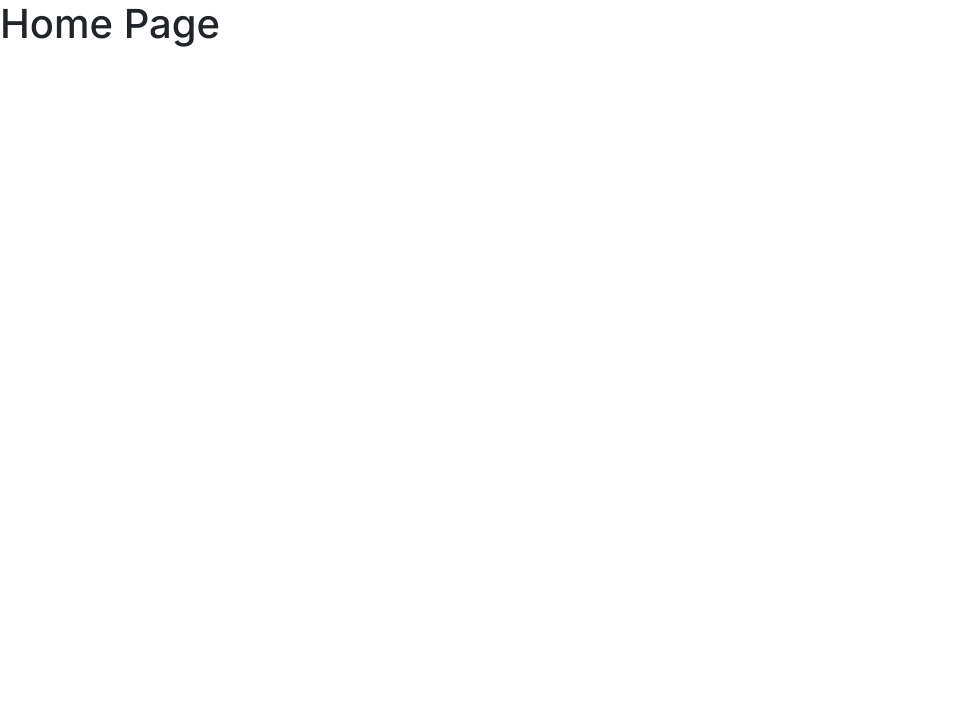
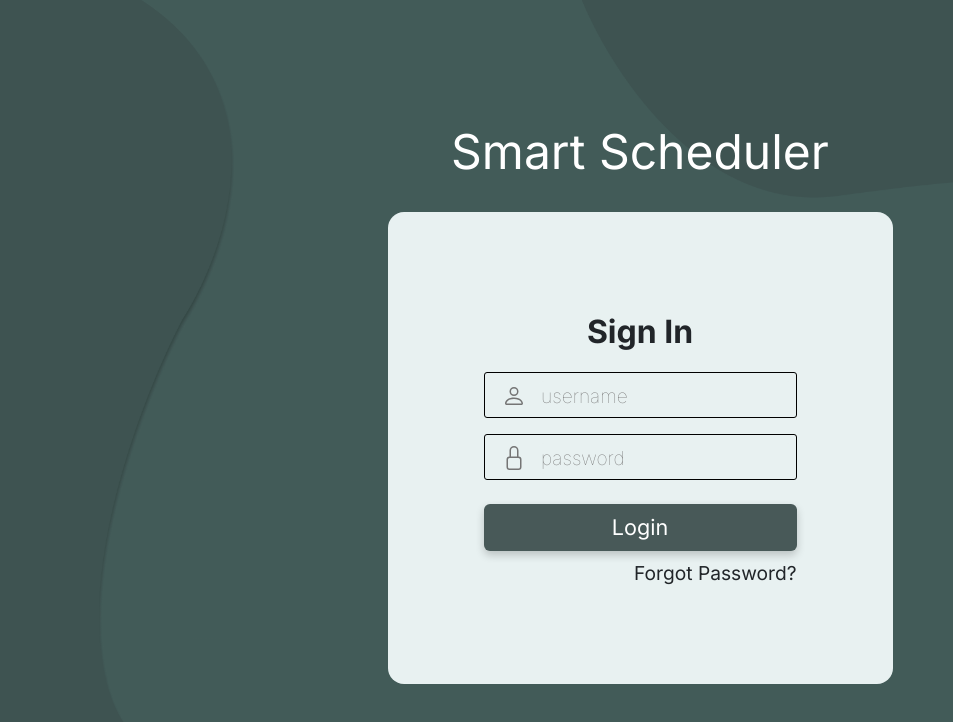
Before and after one commit to chrcha1/CSCI201_finalProject_COMBINED, a Next.js app: page / in a window 1280 px wide. Shown: the top 722 px of the page, without its empty margins (0-953 px from the left). Built offline with nearby package versions, Linux system fonts and the light colour scheme.

Commit message:
Set login page as homepage

```diff
--- a/src/app/page.tsx
+++ b/src/app/page.tsx
@@ -1,7 +1,133 @@
-export default function Home() {
+"use client";
+import React, { useState } from "react";
+import "./css/login.css";
+
+export default function Login() {
+  const [username, setUsername] = useState("");
+  const [password, setPassword] = useState("");
+  const [errorMessage, setErrorMessage] = useState("");
+
+  const handleLogin = async (event: any) => {
+    event.preventDefault();
+    setErrorMessage("");
+
+    // Sending a POST request to the login servlet
+    try {
+      const response = await fetch("/LoginServlet", {
+        method: "POST",
+        headers: {
+          "Content-Type": "application/json",
+        },
+        body: `username=${encodeURIComponent(
+          username
+        )}&password=${encodeURIComponent(password)}`,
+      });
+
+      const data = await response.json();
+
+      if (data.error) {
+        setErrorMessage(data.error);
+      } else if (data.success) {
+        window.location.href = data.redirect;
+      }
+    } catch (error) {
+      setErrorMessage("Failed to connect to the server.");
+      console.log(error);
+    }
+  };
+
   return (
-    <div>
-      <h1>Home Page</h1>
-    </div>
+    <main>
+      <div className="container-fluid main-container">
+        <div className="row d-flex justify-content-center align-items-center main-container">
+          <div className="col-12 login-position">
+            <div className="text-white text-center login-headline pb-4">
+              Smart Scheduler
+            </div>
+            <div className="container py-5 px-5 login-startup-shadow login-container">
+              <div className={"w-100"}>
+                <div className="row text-center">
+                  <div className="col-12 text-center sign-in pt-5">Sign In</div>
+                </div>
+                <form
+                  className="container px-md-5 w-md-75"
+                  onSubmit={handleLogin}
+                >
+                  <div className="row text-center pt-3">
+                    <div className="col-12 text-center">
+                      <div className="input-wrapper">
+                        <div className={"col-2"}>
+                          <svg
+                            xmlns="http://www.w3.org/2000/svg"
+                            width="1.5rem"
+                            height="1.5rem"
+                            fill="rgb(117, 117, 117)"
+                            className="bi bi-person"
+                            viewBox="0 0 16 16"
+                          >
+                            <path d="M8 8a3 3 0 1 0 0-6 3 3 0 0 0 0 6Zm2-3a2 2 0 1 1-4 0 2 2 0 0 1 4 0Zm4 8c0 1-1 1-1 1H3s-1 0-1-1 1-4 6-4 6 3 6 4Zm-1-.004c-.001-.246-.154-.986-.832-1.664C11.516 10.68 10.289 10 8 10c-2.29 0-3.516.68-4.168 1.332-.678.678-.83 1.418-.832 1.664h10Z" />
+                          </svg>
+                        </div>
+                        <div className={"col-10"}>
+                          <input
+                            type="text"
+                            name="username"
+                            placeholder="username"
+                            className="sign-in-field w-100"
+                            value={username}
+                            onChange={(e) => setUsername(e.target.value)}
+                          />
+                        </div>
+                      </div>
+                    </div>
+                  </div>
+                  <div className="row text-center pt-3">
+                    <div className="col-12 text-center">
+                      <div className="input-wrapper">
+                        <div className={"col-2"}>
+                          <svg
+                            xmlns="http://www.w3.org/2000/svg"
+                            width="1.5rem"
+                            height="1.5rem"
+                            fill="rgb(117, 117, 117)"
+                            className="bi bi-lock"
+                            viewBox="0 0 16 16"
+                          >
+                            <path d="M8 1a2 2 0 0 1 2 2v4H6V3a2 2 0 0 1 2-2zm3 6V3a3 3 0 0 0-6 0v4a2 2 0 0 0-2 2v5a2 2 0 0 0 2 2h6a2 2 0 0 0 2-2V9a2 2 0 0 0-2-2zM5 8h6a1 1 0 0 1 1 1v5a1 1 0 0 1-1 1H5a1 1 0 0 1-1-1V9a1 1 0 0 1 1-1z" />
+                          </svg>
+                        </div>
+                        <div className={"col-10"}>
+                          <input
+                            type="password"
+                            name="password"
+                            placeholder="password"
+                            className="sign-in-field w-100"
+                            value={password}
+                            onChange={(e) => setPassword(e.target.value)}
+                          />
+                        </div>
+                      </div>
+                    </div>
+                  </div>
+                  <div className="row text-center pt-4 d-flex align-items-center justify-content-center">
+                    <div className="col-12 text-center">
+                      <button className="btn login-button w-100" type="submit">
+                        Login
+                      </button>
+                      <div className="text-end pt-2 pb-5 forgot-password-text">
+                        Forgot Password?
+                      </div>
+                      {errorMessage && (
+                        <div className="error-message">{errorMessage}</div>
+                      )}
+                    </div>
+                  </div>
+                </form>
+              </div>
+            </div>
+          </div>
+        </div>
+      </div>
+    </main>
   );
 }
```
